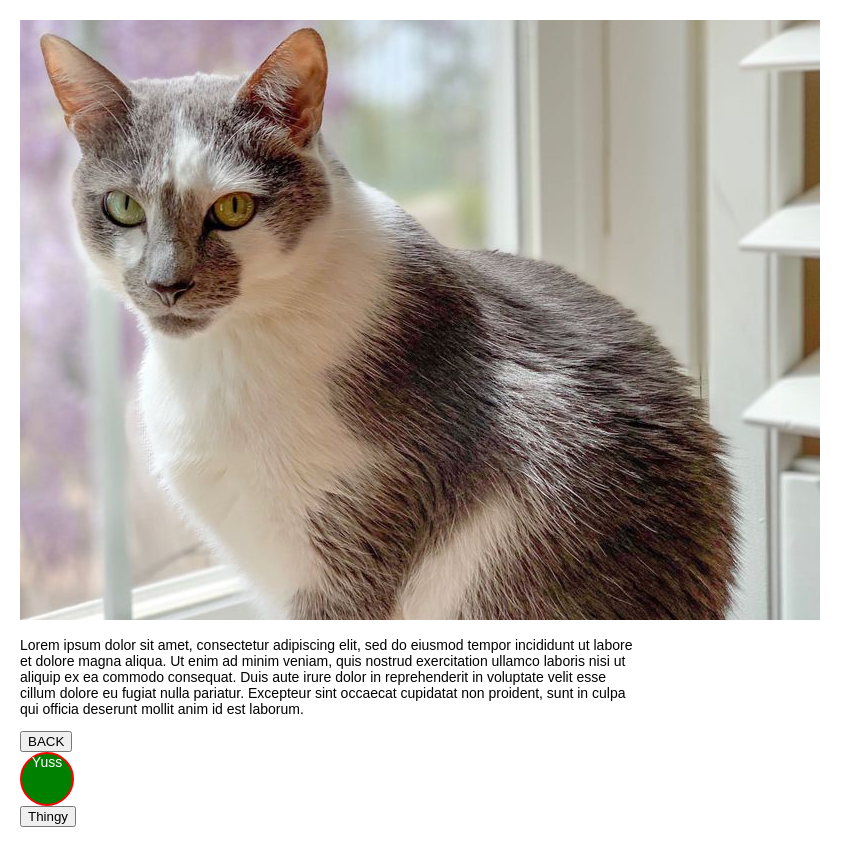
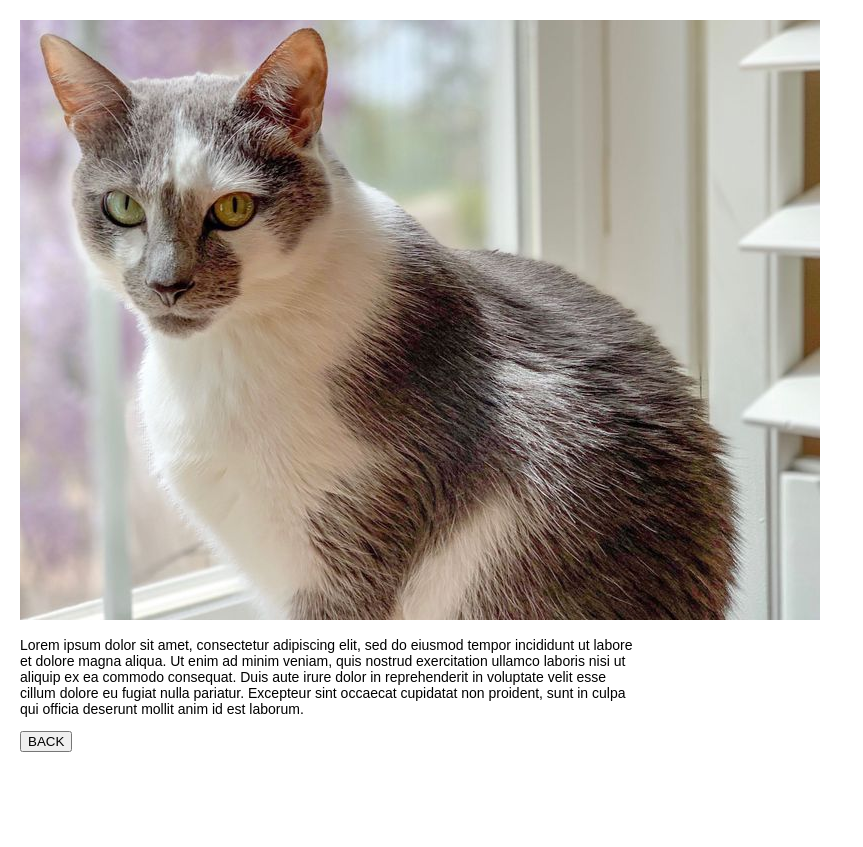
Before and after one commit to Sam-Kelly/comp3000-tnmStaging, a React (Create React App) app: page /t in a window 1280 px wide. Shown: the whole page, without its empty margins (0-863 px from the left). After the commit the page ends 800 px from the top, so only its background shows below. Built offline with nearby package versions, Linux system fonts and the light colour scheme.

Commit message:
Revert "Added elements for the T page."
This reverts commit 7b8e3b0c42918e1cecf441112c825b2583943954.

```diff
--- a/src/T.js
+++ b/src/T.js
@@ -4,34 +4,18 @@ import './index.css';
 import {BrowserRouter as Router, Switch, Route} from 'react-router-dom';
 import {Link} from 'react-router-dom';
 
-class InteractiveElement extends React.Component {
-	render() {
-		return (
-			<div><img src={ require('./images/test3.jpg') } /></div>
-		);
-	}
-}
 
 class T extends React.Component {
 
 	render() {
 		return (
-			<div class="holder">
-				<div class="75wid">
-				<InteractiveElement />
-					<p> Lorem ipsum dolor sit amet, consectetur adipiscing elit, sed do eiusmod tempor incididunt ut labore et dolore magna aliqua. Ut enim ad minim veniam, quis nostrud exercitation ullamco laboris nisi ut aliquip ex ea commodo consequat. Duis aute irure dolor in reprehenderit in voluptate velit esse cillum dolore eu fugiat nulla pariatur. Excepteur sint occaecat cupidatat non proident, sunt in culpa qui officia deserunt mollit anim id est laborum. </p>
-					<div className="buttons">
-						<Link to="/intro"> <button type="button">BACK</button> </Link>
-					</div>
-				</div>
-
-				<div class="25wid">
-				<div class="feedbackCircular">Yuss</div>
-				<button class="feedbackText">Thingy</button>
+			<div>
+				<div><img src={ require('./images/test3.jpg') } /></div>
+				<p> Lorem ipsum dolor sit amet, consectetur adipiscing elit, sed do eiusmod tempor incididunt ut labore et dolore magna aliqua. Ut enim ad minim veniam, quis nostrud exercitation ullamco laboris nisi ut aliquip ex ea commodo consequat. Duis aute irure dolor in reprehenderit in voluptate velit esse cillum dolore eu fugiat nulla pariatur. Excepteur sint occaecat cupidatat non proident, sunt in culpa qui officia deserunt mollit anim id est laborum. </p>
+				<div className="buttons">
+					<Link to="/intro"> <button type="button">BACK</button> </Link>
 				</div>
 			</div>
-
-
 		);
 	}
 }
--- a/src/index.css
+++ b/src/index.css
@@ -54,24 +54,3 @@ p {
 .game-info {
   margin-left: 20px;
 }
-
-.feedbackCircular{
-border-radius:50%;
-width:50px;
-height:50px;
-text-align:center;
-border:2px solid red;
-color:white;
-padding:auto;
-background:green;
-}
-
-.75wid{
-position:absolute;
-display:inline-block;
-}
-
-.25wid{
-max-width:200px;
-display:inline-block;
-}
```
